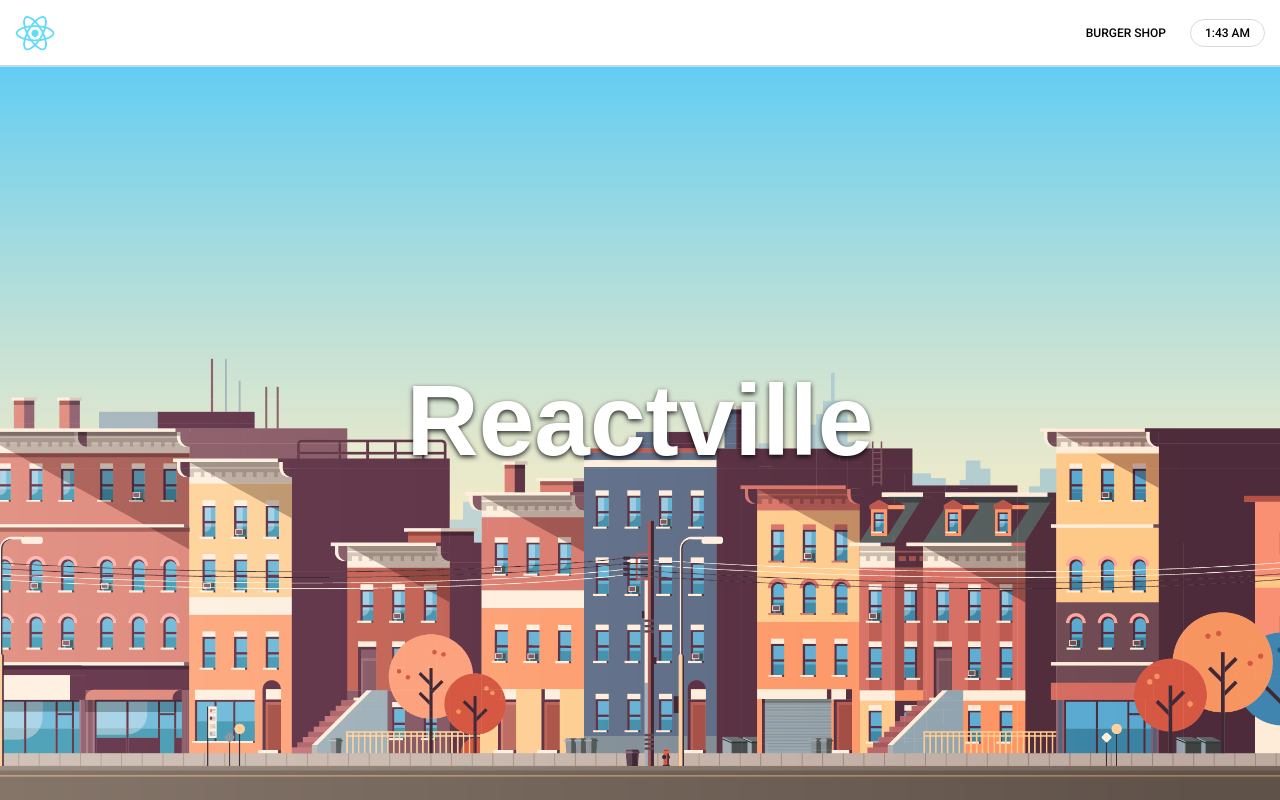
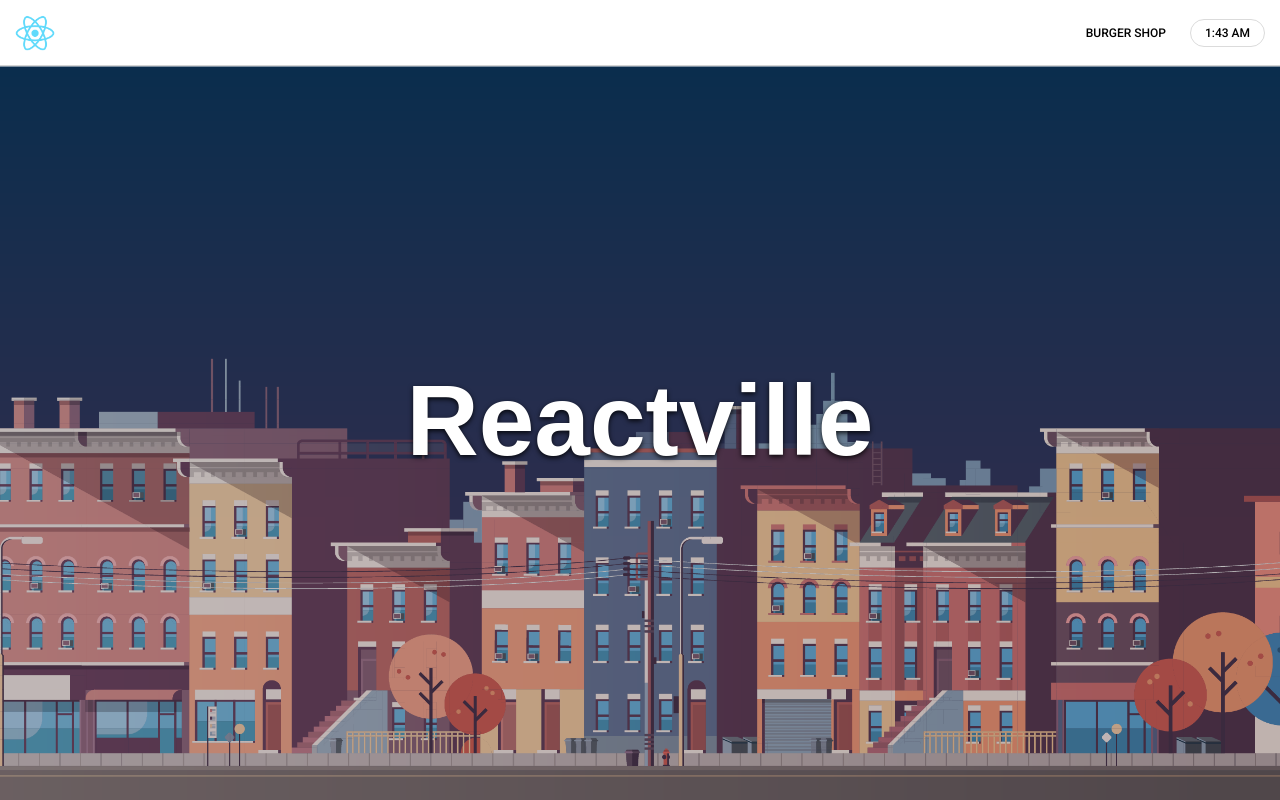
Before and after one commit to cactuspie23/reactville-lab, a React (Create React App) app: page / in a window 1280 px wide. Built offline with nearby package versions, Linux system fonts and the light colour scheme; a web font is replaced by a local one.

Commit message:
add changing clock feature and changing background image

```diff
--- a/src/App.jsx
+++ b/src/App.jsx
@@ -1,6 +1,7 @@
 import React from 'react'
 import './styles/App.css'
 import { Route, Routes } from 'react-router-dom'
+import { useState } from 'react'
 
 // Components
 import Landing from './Components/Landing/Landing'
@@ -8,12 +9,14 @@ import BurgerShop from './Components/BurgerShop/BurgerShop'
 import Nav from './Components/Nav/Nav'
 
 const App = () => {
+  const [daytime, setDaytime] = useState(true)
+
   return (
     <>
-      <Nav />
+      <Nav setDaytime={setDaytime} />
       <main>
         <Routes>
-          <Route path='/' element={<Landing />} />
+          <Route path='/' element={<Landing daytime={daytime} />} />
           <Route path='/burgers' element={<BurgerShop />} />
         </Routes>
       </main>
--- a/src/Components/Landing/Landing.jsx
+++ b/src/Components/Landing/Landing.jsx
@@ -2,9 +2,9 @@
 import Day from '../../assets/Day.png'
 import Night from '../../assets/Night.png'
 
-const Landing = () => {
+const Landing = ({daytime}) => {
   return (
-    <div className="landing" style={{ backgroundImage: `url(${Day})` }}>
+    <div className="landing" style={{ backgroundImage: `url(${daytime ? Day : Night})` }}>
       <h1 id="splash-logo">Reactville</h1>
     </div>
   )
--- a/src/Components/Nav/Clock.jsx
+++ b/src/Components/Nav/Clock.jsx
@@ -1,11 +1,19 @@
 import { useEffect, useState } from "react"
 import { getMinutes } from "../../modules/functions"
 
-const Clock = () => {
+const Clock = ({daytime, setDaytime}) => {
   const [date, setDate] = useState(new Date())
   const time = date.toLocaleTimeString([], {hour: 'numeric', minute: 'numeric'})
   const currentTime = getMinutes(time)
-  console.log(currentTime)
+
+  useEffect(()=> {
+    setInterval(()=> setDate(new Date()), 60000)
+    if ((currentTime > 420) && (currentTime < 1020)) {
+      setDaytime(true)
+    } else {
+      setDaytime(false)
+    }
+  }, [setDaytime, currentTime])
 
   return (
     <p className="display-items">
--- a/src/Components/Nav/Nav.jsx
+++ b/src/Components/Nav/Nav.jsx
@@ -3,7 +3,7 @@ import Logo from '../../assets/react-logo.png'
 import { NavLink } from 'react-router-dom'
 import Clock from './Clock'
 
-const Nav = () => {
+const Nav = (props) => {
   return (
     <nav className="navigation-bar">
       <NavLink to='/' id='logo'>
@@ -12,7 +12,7 @@ const Nav = () => {
       <NavLink to='/burgers'>
         BURGER SHOP
       </NavLink>
-      <Clock />
+      <Clock setDaytime={props.setDaytime} />
     </nav>
   )
 }
```
